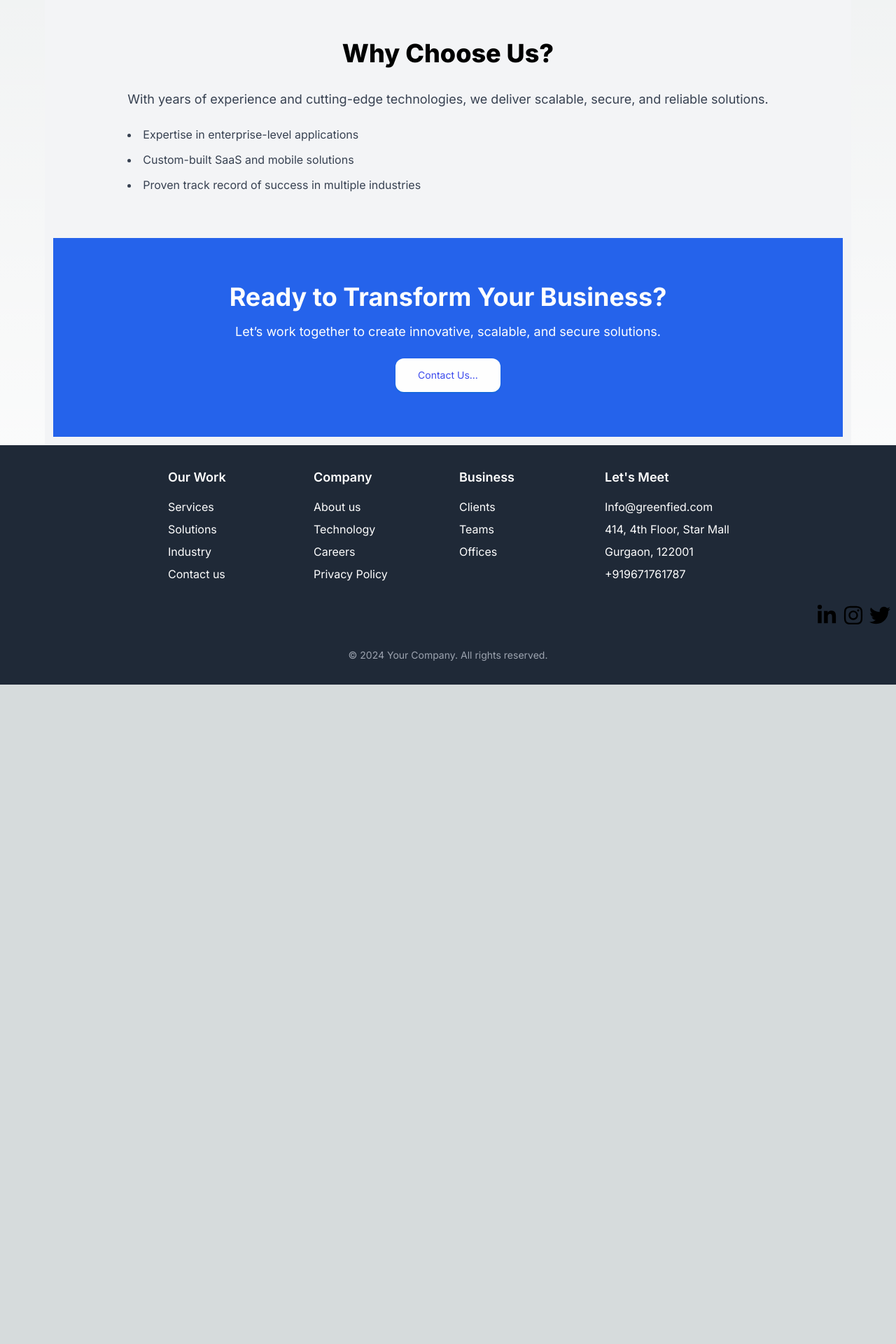
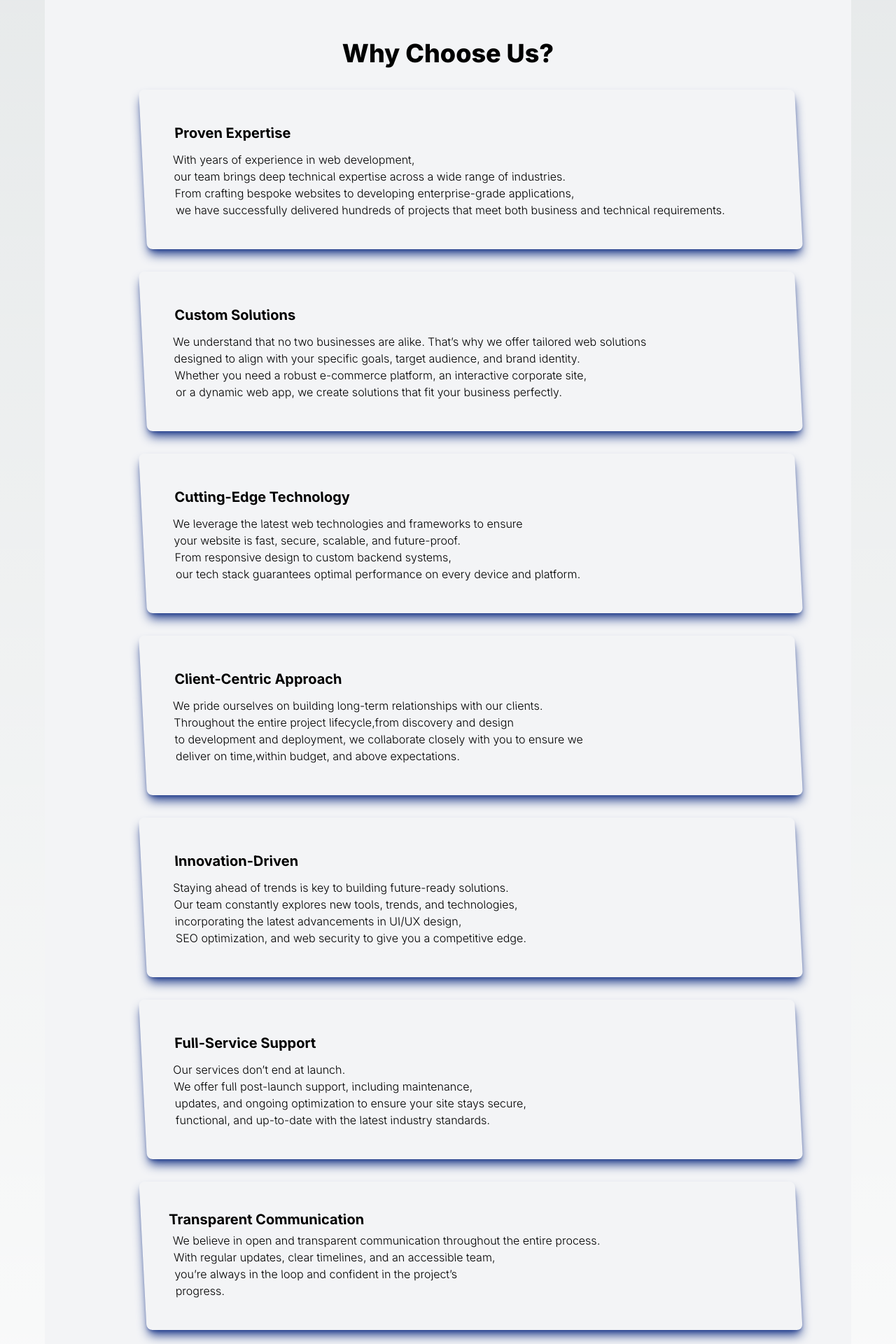
Before and after one commit to ashishyadav21/conpany-website, a Next.js app: page /services in a window 1280 px wide. Shown: the part 1960-3880 px from the top of the page at 70% size. Before the commit the page ends 2938 px from the top, so only its background shows below. Built offline with nearby package versions, Linux system fonts and the light colour scheme.

Commit message:
updated service page

```diff
--- a/src/components/Navbar.tsx
+++ b/src/components/Navbar.tsx
@@ -2,10 +2,8 @@
 
 import React from 'react'
 import { usePathname } from "next/navigation";
-import { useRouter } from "next/navigation";
 import Link from 'next/link';
 import classNames from 'classnames';
-
 
 
 const Navbar = () => {
--- a/src/components/Service.tsx
+++ b/src/components/Service.tsx
@@ -1,6 +1,11 @@
+"use client"
+
 import React from 'react'
+import { useRouter } from "next/navigation";
 
 const Service = () => {
+    const router = useRouter()
+
     return (
         <div>
             <div className="scroll-snap-y scroll-smooth">
@@ -106,14 +111,110 @@ const Service = () => {
                     <section className="bg-gray-100 py-16">
                         <div className="container mx-auto text-center">
                             <h2 className="text-4xl font-extrabold mb-8 text-black">Why Choose Us?</h2>
-                            <p className="text-lg text-gray-700 mb-6">
-                                With years of experience and cutting-edge technologies, we deliver scalable, secure, and reliable solutions.
-                            </p>
-                            <ul className="text-left list-disc list-inside text-gray-700 space-y-3">
-                                <li>Expertise in enterprise-level applications</li>
-                                <li>Custom-built SaaS and mobile solutions</li>
-                                <li>Proven track record of success in multiple industries</li>
-                            </ul>
+                            <div className='flex flex-col group relative p-5 m-8 shadow-lg shadow-blue-900 w-full justify-center items-start h-50 rounded-lg border-b-baseTextMedEmphasis hover:translate-x-5 hover:shadow-xl skew-y-5 skew-x-3 transition-all duration-300 ease-in-out'>
+                                <div className="absolute top-0 left-0 h-full w-0 bg-blue-900 group-hover:w-10 transition-all duration-300 ease-in-out"></div>
+                                <div className='p-5 justify-center'>
+                                    <h3 className='text-black text-xl font-bold p-2 text-left'>Proven Expertise</h3>
+                                    <p className='text-black font-light text-left p-1'>
+                                        With years of experience in web development,
+                                        <br></br>
+                                        our team brings deep technical expertise across a wide range of industries.
+                                        <br></br>
+                                        From crafting bespoke websites to developing enterprise-grade applications,
+                                        <br></br>
+                                        we have successfully delivered hundreds of projects that meet both business and technical requirements.
+                                    </p>
+                                </div>
+                            </div>
+                            <div className='flex flex-col group relative p-5 m-8 shadow-lg shadow-blue-900 w-full justify-center items-start h-50 rounded-lg border-b-baseTextMedEmphasis hover:translate-x-10 hover:shadow-xl skew-y-5 skew-x-3 transition-all duration-300 ease-in-out'>
+                                <div className="absolute top-0 left-0 h-full w-0 bg-blue-900 group-hover:w-10 transition-all duration-300 ease-in-out"></div>
+                                <div className='p-5 justify-center'>
+                                    <h3 className='text-black text-xl font-bold p-2 text-left'>Custom Solutions</h3>
+                                    <p className='text-black font-light text-left p-1'>
+                                        We understand that no two businesses are alike. That’s why we offer tailored web solutions
+                                        <br></br>
+                                        designed to align with your specific goals, target audience, and brand identity.
+                                        <br></br>
+                                        Whether you need a robust e-commerce platform, an interactive corporate site,
+                                        <br></br>
+                                        or a dynamic web app, we create solutions that fit your business perfectly.
+                                    </p>
+                                </div>
+                            </div>
+                            <div className='flex flex-col group relative p-5 m-8 shadow-lg shadow-blue-900 w-full justify-center items-start h-50 rounded-lg border-b-baseTextMedEmphasis hover:translate-x-10 hover:shadow-xl skew-y-5 skew-x-3 transition-all duration-300 ease-in-out'>
+                                <div className="absolute top-0 left-0 h-full w-0 bg-blue-900 group-hover:w-10 transition-all duration-300 ease-in-out"></div>
+                                <div className='p-5 justify-center'>
+                                    <h3 className='text-black text-xl font-bold p-2 text-left'>Cutting-Edge Technology</h3>
+                                    <p className='text-black font-light text-left p-1'>
+                                        We leverage the latest web technologies and frameworks to ensure
+                                        <br></br>
+                                        your website is fast, secure, scalable, and future-proof.
+                                        <br></br>
+                                        From responsive design to custom backend systems,
+                                        <br></br>
+                                        our tech stack guarantees optimal performance on every device and platform.
+                                    </p>
+                                </div>
+                            </div>
+                            <div className='flex flex-col group relative p-5 m-8 shadow-lg shadow-blue-900 w-full justify-center items-start h-50 rounded-lg border-b-baseTextMedEmphasis hover:translate-x-10 hover:shadow-xl skew-y-5 skew-x-3 transition-all duration-300 ease-in-out'>
+                                <div className="absolute top-0 left-0 h-full w-0 bg-blue-900 group-hover:w-10 transition-all duration-300 ease-in-out"></div>
+                                <div className='p-5 justify-center'>
+                                    <h3 className='text-black text-xl font-bold p-2 text-left'>Client-Centric Approach</h3>
+                                    <p className='text-black font-light text-left p-1'>
+                                        We pride ourselves on building long-term relationships with our clients.
+                                        <br></br>
+                                        Throughout the entire project lifecycle,from discovery and design
+                                        <br></br>
+                                        to development and deployment, we collaborate closely with you to ensure we
+                                        <br></br>
+                                        deliver on time,within budget, and above expectations.
+                                    </p>
+                                </div>
+                            </div>
+                            <div className='flex flex-col group relative p-5 m-8 shadow-lg shadow-blue-900 w-full justify-center items-start h-50 rounded-lg hover:translate-x-5 hover:shadow-xl skew-y-5 skew-x-3 transition-all duration-300 ease-in-out'>
+                                <div className="absolute top-0 left-0 h-full w-0 bg-blue-900 group-hover:w-10 transition-all duration-300 ease-in-out"></div>
+                                <div className='p-5 justify-center'>
+                                    <h3 className='text-black text-xl font-bold p-2 text-left'>Innovation-Driven</h3>
+                                    <p className='text-black font-light text-left p-1'>
+                                        Staying ahead of trends is key to building future-ready solutions.
+                                        <br></br>
+                                        Our team constantly explores new tools, trends, and technologies,
+                                        <br></br>
+                                        incorporating the latest advancements in UI/UX design,
+                                        <br></br>SEO optimization, and web security to give you a competitive edge.
+                                    </p>
+                                </div>
+                            </div>
+                            <div className='flex flex-col group relative p-5 m-8 shadow-lg shadow-blue-900 w-full justify-center items-start h-50 rounded-lg border-b-baseTextMedEmphasis hover:translate-x-10 hover:shadow-xl skew-y-5 skew-x-3 transition-all duration-300 ease-in-out'>
+                                <div className="absolute top-0 left-0 h-full w-0 bg-blue-900 group-hover:w-10 transition-all duration-300 ease-in-out"></div>
+                                <div className='p-5 justify-center'>
+                                    <h3 className='text-black text-xl font-bold p-2 text-left'>Full-Service Support</h3>
+                                    <p className='text-black font-light text-left p-1'>
+                                        Our services don’t end at launch.
+                                        <br></br>
+                                        We offer full post-launch support, including maintenance,
+                                        <br></br>
+                                        updates, and ongoing optimization to ensure your site stays secure,
+                                        <br></br>
+                                        functional, and up-to-date with the latest industry standards.
+                                    </p>
+                                </div>
+                            </div>
+                            <div className='flex flex-col group relative p-5 m-8 shadow-lg shadow-blue-900 w-full justify-center items-start h-50 rounded-lg border-b-baseTextMedEmphasis hover:translate-x-10 hover:shadow-xl skew-y-5 skew-x-3 transition-all duration-300 ease-in-out'>
+                                <div className="absolute top-0 left-0 h-full w-0 bg-blue-900 group-hover:w-10 transition-all duration-300 ease-in-out"></div>
+                                <div className='p-5 justify-center'>
+                                    <h3 className='text-black text-xl font-bold text-left'>Transparent Communication</h3>
+                                    <p className='text-black font-light text-left p-1'>
+                                        We believe in open and transparent communication throughout the entire process.
+                                        <br></br>
+                                        With regular updates, clear timelines, and an accessible team,
+                                        <br></br>
+                                        you’re always in the loop and confident in the project’s
+                                        <br></br>
+                                        progress.
+                                    </p>
+                                </div>
+                            </div>
                         </div>
                     </section>
 
@@ -121,7 +222,8 @@ const Service = () => {
                         <div className="container mx-auto text-center">
                             <h2 className="text-4xl font-bold mb-4">Ready to Transform Your Business?</h2>
                             <p className="text-lg mb-6">Let’s work together to create innovative, scalable, and secure solutions.</p>
-                            <button className="w-[150px] h-12 sm:text-sm rounded-xl bg-white text-lg text-[#3c4aed] shadow-sm shadow-[#096ad0] transition-all duration-300 ease-in-out hover:-translate-y-1">
+                            <button className="w-[150px] h-12 sm:text-sm rounded-xl bg-white text-lg text-[#3c4aed] shadow-sm shadow-[#096ad0] transition-all duration-300 ease-in-out hover:-translate-y-1"
+                                onClick={() => router.push('/contact-us')}>
                                 Contact Us...
                             </button>
                         </div>
```
